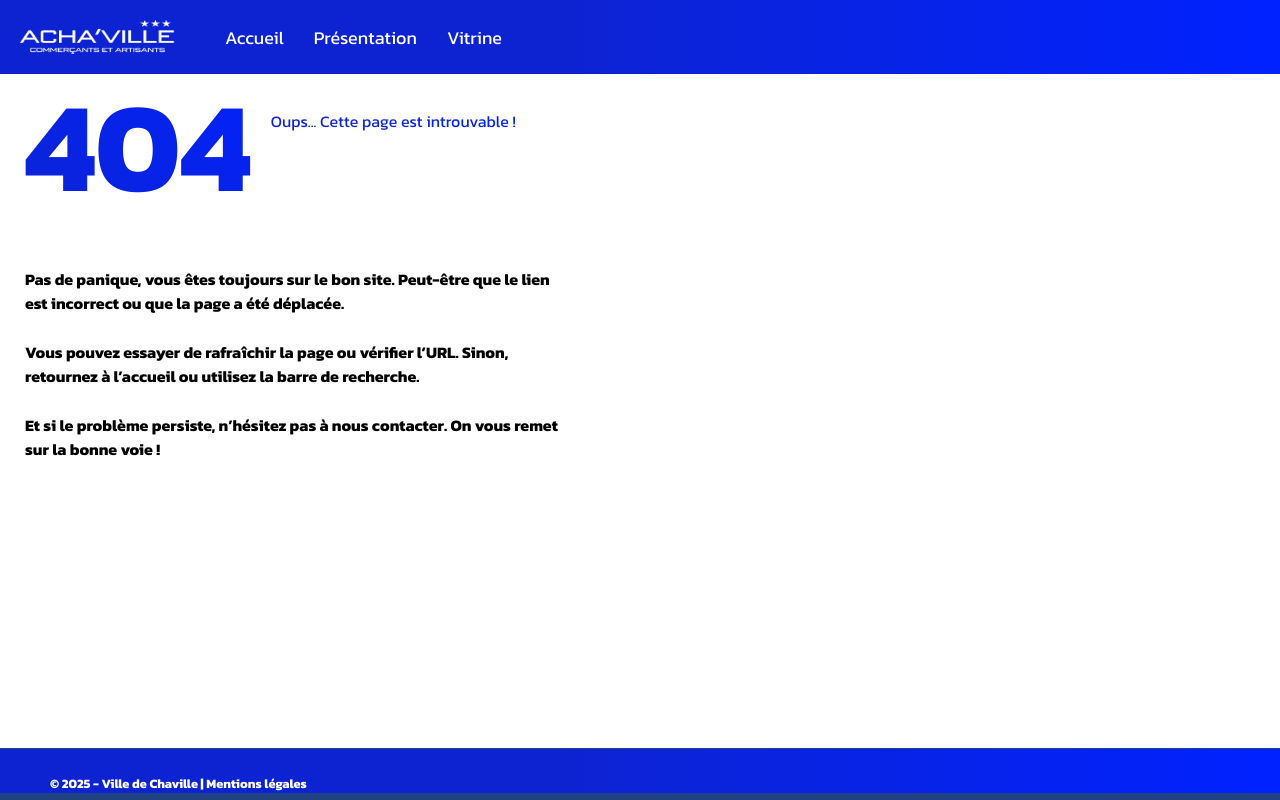
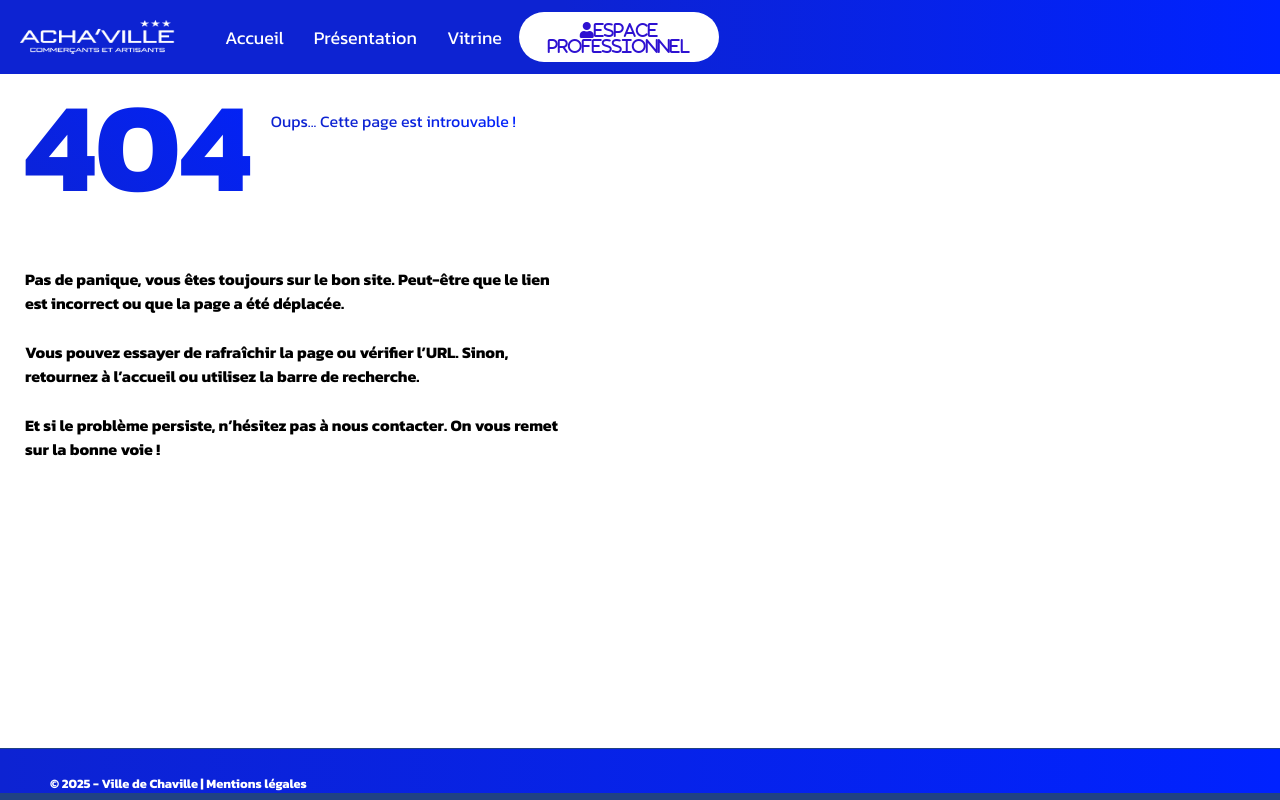
Before and after one commit to Powai03/BAPS2, a website: page front/404.html in a window 1280 px wide. Drawn offline with nearby package versions, Linux system fonts and the light colour scheme.

Commit message:
espace pro btn

```diff
--- a/front/404.html
+++ b/front/404.html
@@ -5,7 +5,10 @@
     <title>404 - Page introuvable</title>
     <link rel="stylesheet" href="css/404.css">
     <link rel="stylesheet" href="css/nav.css">
-    <link href="https://cdn.jsdelivr.net/npm/tailwindcss@2.2.19/dist/tailwind.min.css" rel="stylesheet">        <script src="https://cdn.tailwindcss.com"></script>
+    <link href="https://cdn.jsdelivr.net/npm/tailwindcss@2.2.19/dist/tailwind.min.css" rel="stylesheet">
+    <script src="https://cdn.tailwindcss.com"></script>
+    <script src="https://kit.fontawesome.com/a076d05399.js"></script>
+    <link rel="stylesheet" href="https://cdnjs.cloudflare.com/ajax/libs/font-awesome/5.15.4/css/all.min.css">
 </head>
 <header>
     <nav>
@@ -15,6 +18,9 @@
             <li><a href="#">Présentation</a></li>
             <li><a href="#">Vitrine</a></li>
         </ul>
+        <button class="btn">
+            <i class="fas fa-user">Espace Professionnel</i>
+        </button>
     </nav>
 </header>
 <body>
--- a/front/css/404.css
+++ b/front/css/404.css
@@ -65,5 +65,5 @@ footer {
     font-size: 0.8rem;
     padding-left: 50px;
     font-family: 'Kanit';
-    background: linear-gradient(90deg, #0D23D2 44%, #0022FF 100%);
+    background: linear-gradient(90deg, #0D23D2, #0022FF);
 }
--- a/front/css/nav.css
+++ b/front/css/nav.css
@@ -17,6 +17,26 @@ nav {
     position: fixed;
     top: 0;
     left: 0;
+}
+
+.btn {
+    background-color: #ffffff;
+    color: rgb(46, 17, 209);
+    font-family: 'Kanit';
+    font-weight: normal;
+    font-size: 16px;
+    justify-content: flex-end;
+    border: none;
+    padding: 10px 20px;
+    text-align: center;
+    text-decoration: none;
+    display: inline-block;
+    font-size: 16px;
+    width: 200px;
+    height: 50px;
+    border-radius: 100px;
+    margin: 4px 2px;
+    cursor: pointer;
 }
 
 nav a {
```
